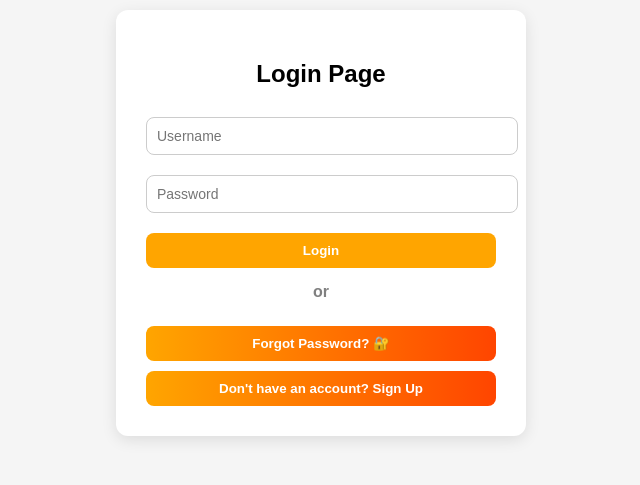
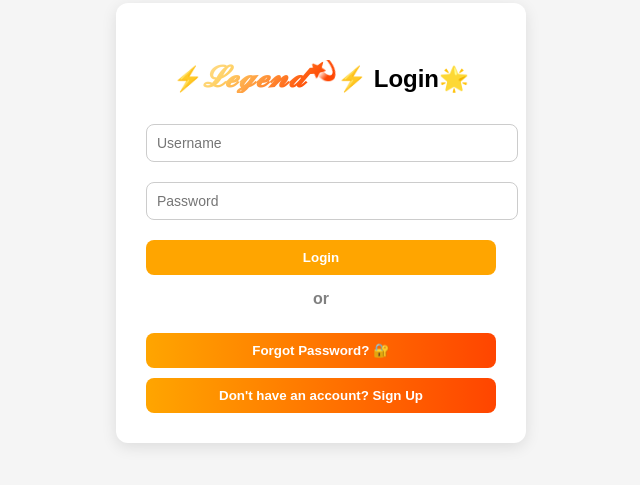
Before and after one commit to antonyvenis/e-commerce-app, a React (Vite) app in the folder frontend/: page /login in a window 1280 px wide. Shown: the part 177-662 px from the top of the page, without its empty margins (319-959 px from the left). Built offline with nearby package versions, Linux system fonts and the light colour scheme.

Commit message:
Login & Register PAge UI Update

```diff
--- a/frontend/src/pages/Login.jsx
+++ b/frontend/src/pages/Login.jsx
@@ -74,7 +74,7 @@ function Login() {
   return (
     <div className="login-container">
       <div className="login-box">
-        <h2>Login Page</h2>
+        <h2>⚡<span className="App-Name">𝓛𝓮𝓰𝓮𝓷𝓭<sup>💫</sup></span>⚡ Login🌟</h2>
 
       <input
         placeholder="Username"
--- a/frontend/src/pages/Register.jsx
+++ b/frontend/src/pages/Register.jsx
@@ -173,7 +173,7 @@ function Register() {
   <div className="register-container">
     <div className="register-box">
 
-      <h2>Register 🚀</h2>
+      <h2>⚡<span className="App-Name">𝓛𝓮𝓰𝓮𝓷𝓭<sup>💫</sup></span>⚡ Register 🚀</h2>
 
       <input
         placeholder="Username"
```
